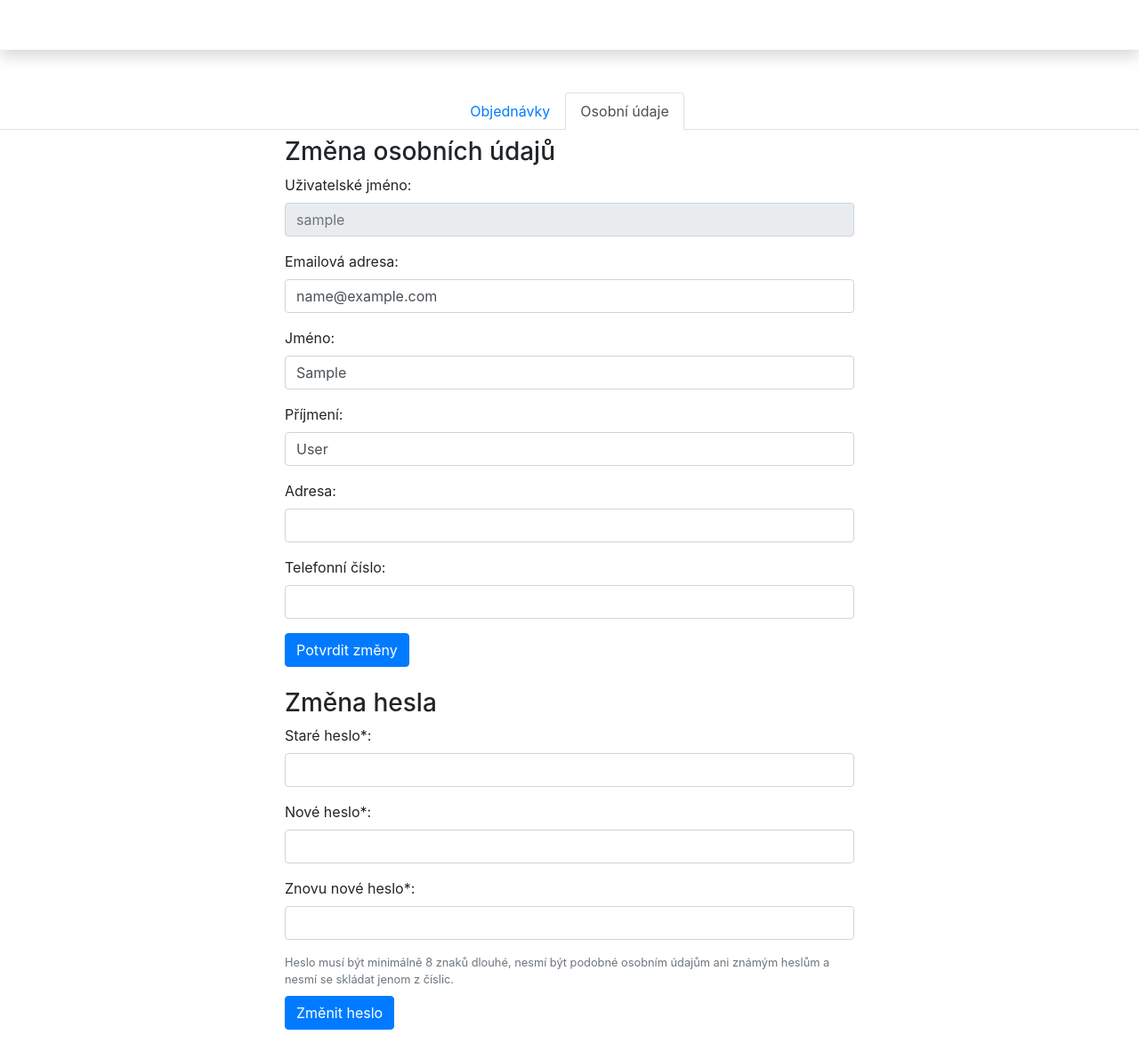
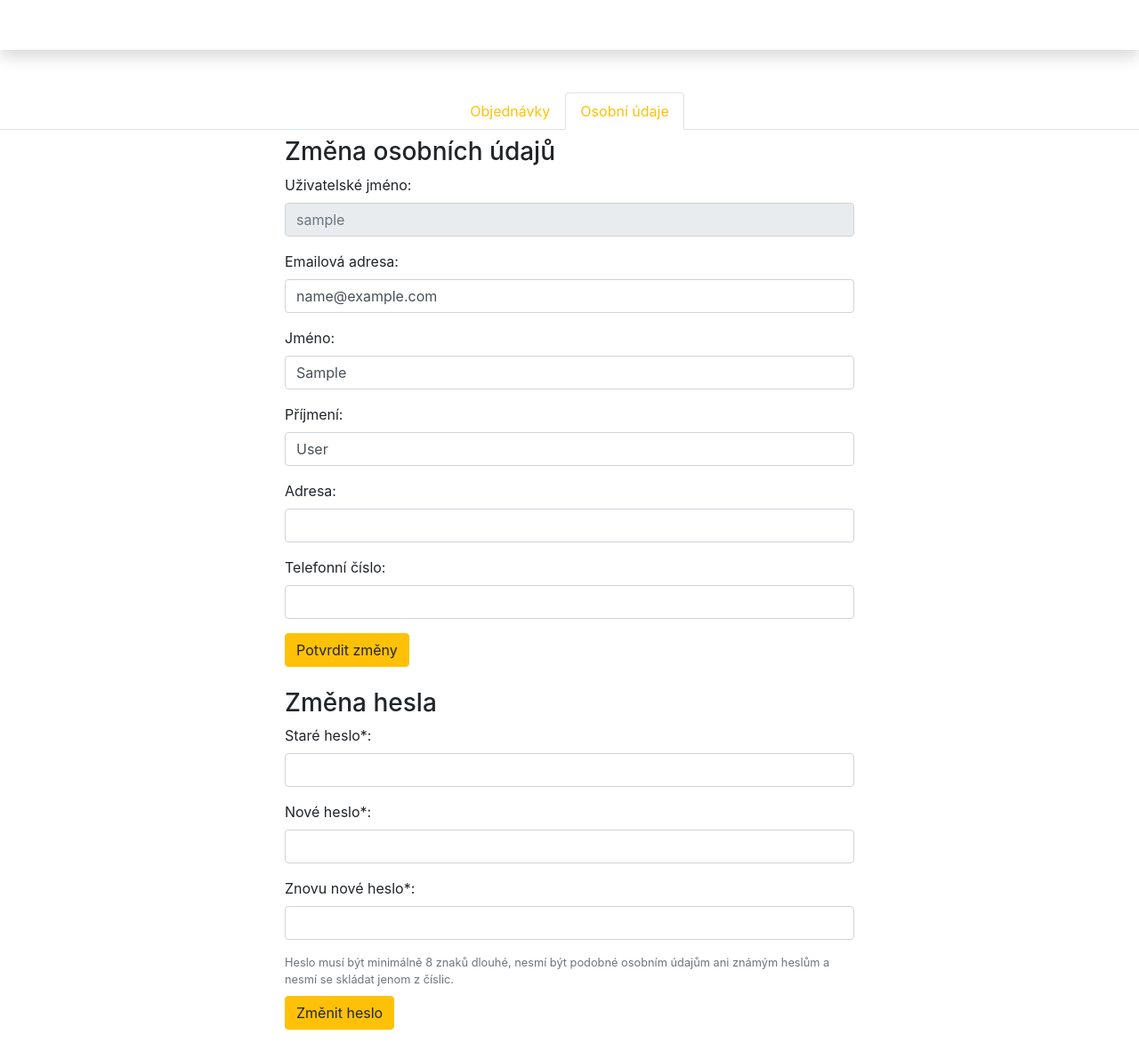
Before and after one commit to Griperis/IIS-Food-Delivery, a Django app: page /user/ in a window 1280 px wide, after a click on "Osobní údaje". Shown: the whole page at 89% size. Run offline with Django 3.2, Linux system fonts and the light colour scheme; the visitor is signed in with stand-in values (Sample User, id 1); data that the repository does not hold is empty; some libraries are stand-ins or nearby versions.

Commit message:
Changed colors of buttons and text to orange

```diff
--- a/FoodDelivery/templates/app/user_info_edit.html
+++ b/FoodDelivery/templates/app/user_info_edit.html
@@ -12,7 +12,7 @@
                 <input class="form-control" id="disabledInput" type="text" placeholder="{{ user.username }}" disabled>
             </p>
             {{ user_form.as_p }}
-            <input type="submit" class="btn btn-primary mb-2" value="Potvrdit změny">
+            <input type="submit" class="btn btn-warning mb-2" value="Potvrdit změny">
         </form>
 
     </div>
@@ -26,6 +26,6 @@
         {% csrf_token %}
         {{ password_form.as_p }}
         <small id="PasswordHelp" class="form-text text-muted mb-2">Heslo musí být minimálně 8 znaků dlouhé, nesmí být podobné osobním údajům ani známým heslům a nesmí se skládat jenom z číslic.</small>
-        <input type="submit" name="password" class="btn btn-primary mb-2" value="Změnit heslo">
+        <input type="submit" name="password" class="btn btn-warning mb-2" value="Změnit heslo">
     </form>
 {% endblock %}
--- a/FoodDelivery/templates/app/user_profile.html
+++ b/FoodDelivery/templates/app/user_profile.html
@@ -3,8 +3,8 @@
 {% block content %}
 <nav>
   <div class="nav nav-tabs justify-content-center pt-5" id="nav-tab" role="tablist">
-    <a class="nav-item nav-link active" id="nav-orders-tab" data-toggle="tab" href="#nav-orders" role="tab" aria-controls="nav-orders" aria-selected="true">Objednávky</a>
-    <a class="nav-item nav-link" id="nav-profile-tab" data-toggle="tab" href="#nav-profile" role="tab" aria-controls="nav-profile" aria-selected="false">Osobní údaje</a>
+    <a class="nav-item nav-link active text-warning" id="nav-orders-tab" data-toggle="tab" href="#nav-orders" role="tab" aria-controls="nav-orders" aria-selected="true">Objednávky</a>
+    <a class="nav-item nav-link text-warning" id="nav-profile-tab" data-toggle="tab" href="#nav-profile" role="tab" aria-controls="nav-profile" aria-selected="false">Osobní údaje</a>
   </div>
 </nav>
 
--- a/FoodDelivery/templates/authentication/login.html
+++ b/FoodDelivery/templates/authentication/login.html
@@ -11,7 +11,7 @@
       {% csrf_token %}
       <p>{{ form.username.label }}{{ form.username }}</p>
       <p>{{ form.password.label }}{{ form.password }}</p>
-      <input type="submit" class="btn btn-primary mb-2" value="Přihlásit se" />
+      <input type="submit" class="btn btn-warning mb-2" value="Přihlásit se" />
     </form>
   </div>
 {% endblock %}
--- a/FoodDelivery/templates/authentication/register.html
+++ b/FoodDelivery/templates/authentication/register.html
@@ -14,7 +14,7 @@
         <p>{{ form.last_name.label }}{{ form.last_name }}</p>
         <p>{{ form.address.label }}{{ form.address }}</p>
         <p>{{ form.phone.label }}{{ form.phone }}</p>
-        <input type="submit" class="btn btn-primary mb-2" value="Zaregistrovat se">
+        <input type="submit" class="btn btn-warning mb-2" value="Zaregistrovat se">
     </form>
   </div>
 {% endblock %}
```
